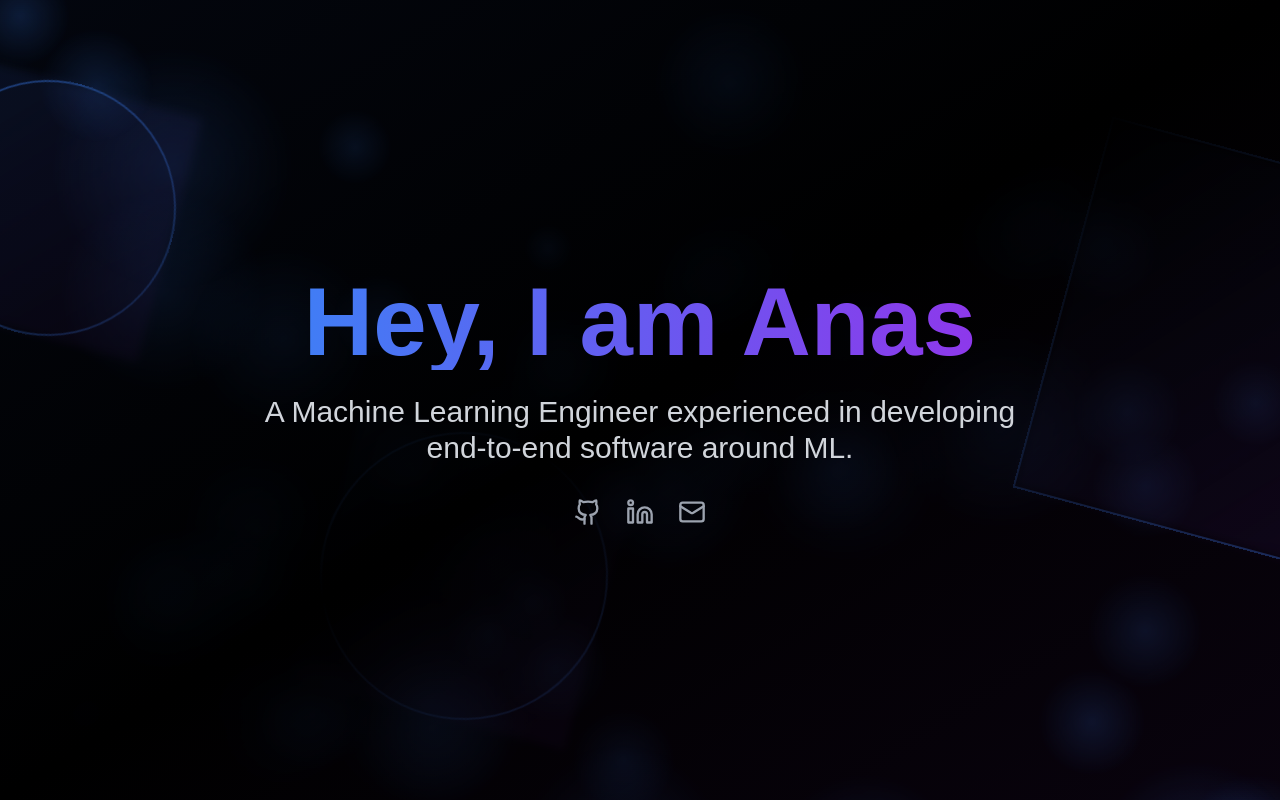
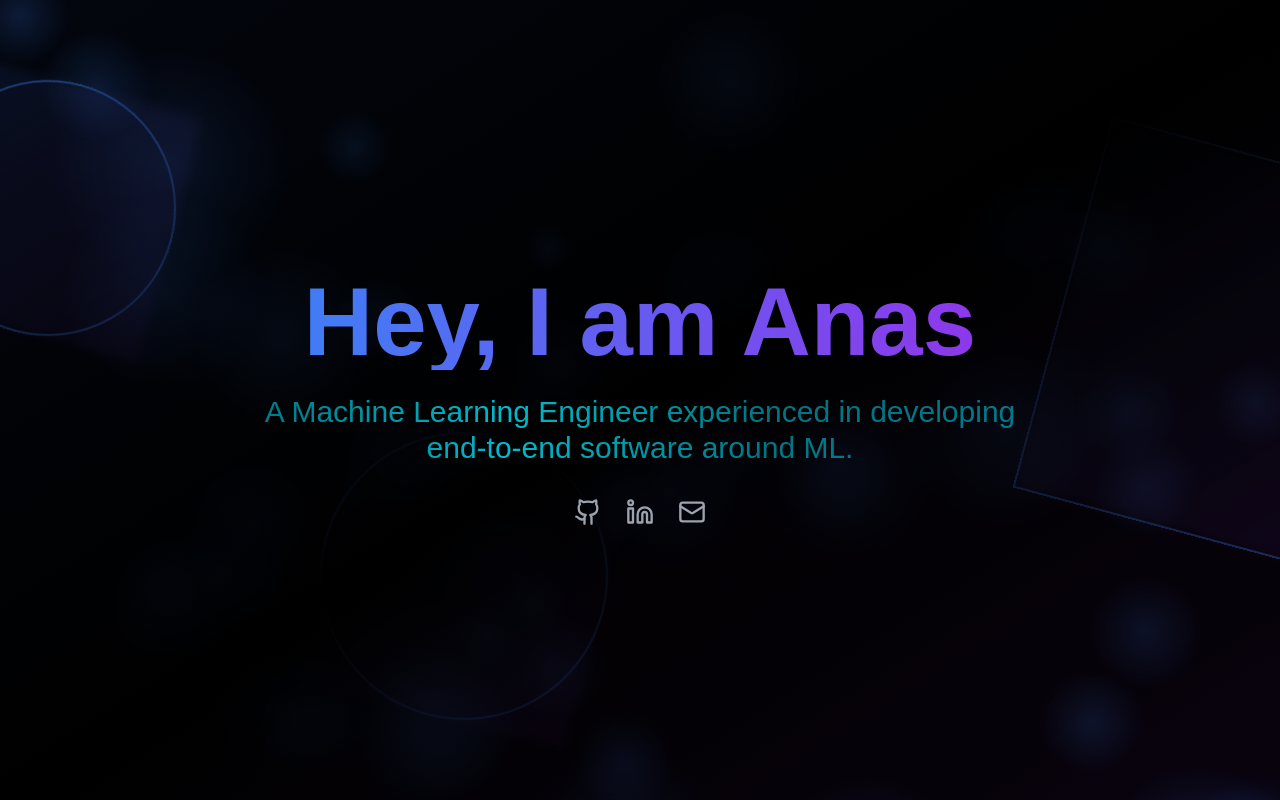
Before and after one commit to Mr00Magician/portfolio-website-revamped, a Next.js app: page / in a window 1280 px wide. Shown: the top 800 px of the page. Built offline with nearby package versions, Linux system fonts and the light colour scheme.

Commit message:
chore(ui): add animation on hero section text

```diff
--- /dev/null
+++ b/components/Hero.css
@@ -0,0 +1,30 @@
+@keyframes text-light-ray {
+  0% {
+    background-position: -200%;
+  }
+  100% {
+    background-position: 200%;
+  }
+}
+
+.animate-text-light-ray {
+  /* Apply a visible gradient */
+  background: linear-gradient(
+    90deg,
+    rgba(0, 234, 255, 0.5),
+    rgba(0, 234, 255, 0.5),
+    rgba(0, 234, 255, 0.5),
+    rgba(0, 234, 255, 0.8),
+    rgba(0, 234, 255, 0.5),
+    rgba(0, 234, 255, 0.5),
+    rgba(0, 234, 255, 0.5)
+  );
+  background-size: 200% 100%; /* Gradient larger than text */
+  background-position: -200%;
+  color: transparent; /* Make the text transparent so the background can show through */
+  -webkit-background-clip: text; /* Clip the background to the text */
+  background-clip: text; /* For browsers that support it */
+
+  /* Set the animation */
+  animation: text-light-ray 5s linear infinite;
+}
--- a/components/Hero.tsx
+++ b/components/Hero.tsx
@@ -1,5 +1,6 @@
 import React from "react";
 import { Github, Linkedin, Mail } from "lucide-react";
+import "./Hero.css";
 
 const Hero = () => {
   return (
@@ -8,10 +9,11 @@ const Hero = () => {
         <h1 className="text-6xl md:text-8xl font-bold mb-6 bg-clip-text text-transparent bg-gradient-to-r from-blue-500 to-purple-600 animate-fade-in">
           Hey, I am Anas
         </h1>
-        <p className="text-xl md:text-3xl text-gray-300 mb-8 animate-slide-up">
+        <p className="text-xl md:text-3xl mb-8 relative animate-text-light-ray">
           A Machine Learning Engineer experienced in developing end-to-end
           software around ML.
         </p>
+
         <div className="flex justify-center gap-6 animate-scale-in">
           <a
             href="https://github.com/Mr00Magician"
```
